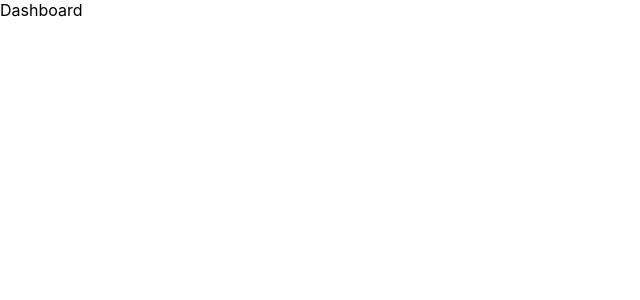
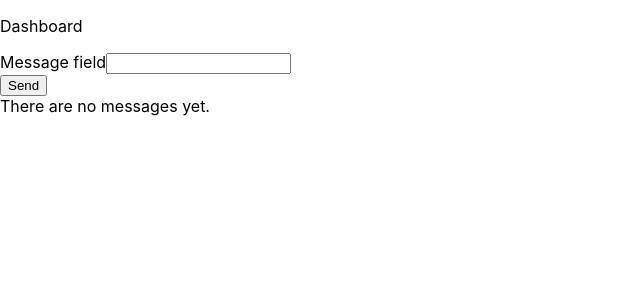
Before and after one commit to foxterino/kppchat, a React (Create React App) app: page /login in a window 1280 px wide. Both pictures are taken after typing "Sample" into the empty fields and a click on the input "Login". Shown: the top 300 px of the page, without its empty margins (0-640 px from the left). Built offline with nearby package versions, Linux system fonts and the light colour scheme; no server answers.

Commit message:
Update Dashboard

```diff
--- /dev/null
+++ b/src/routes/Dashboard/Chat/index.ts
@@ -0,0 +1 @@
+export { Chat } from './Chat';
--- a/src/routes/Dashboard/Dashboard.tsx
+++ b/src/routes/Dashboard/Dashboard.tsx
@@ -1,5 +1,11 @@
 import React from 'react';
+import { Chat } from './Chat';
 
 export const Dashboard: React.FC = () => {
-  return <div>Dashboard</div>;
+  return (
+    <div>
+      <p>Dashboard</p>
+      <Chat />
+    </div>
+  );
 };
```
